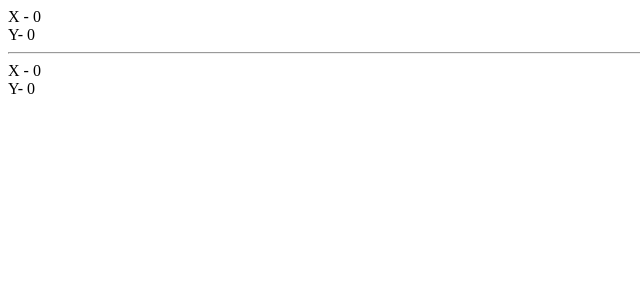
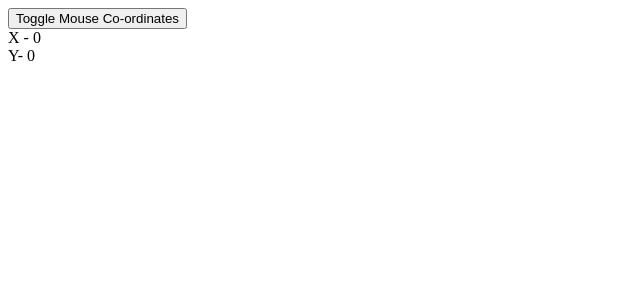
Before and after one commit to MrTwinkleSharma/Full-Stack-React, a React (Create React App) app in the folder tut-app/: page / in a window 1280 px wide. Shown: the top 300 px of the page, without its empty margins (0-640 px from the left). Built offline with nearby package versions, Linux system fonts and the light colour scheme.

Commit message:
useEffect (Cleanup)

```diff
--- a/tut-app/src/components/App.jsx
+++ b/tut-app/src/components/App.jsx
@@ -1,13 +1,10 @@
 import React from 'react';
-import MouseClass from './MouseClass.jsx';
-import MouseFunctional from './MouseFunctional.jsx';
+import TogglingComponent from './TogglingComponent';
 
 function App(){
 
         return <>
-        <MouseClass/>
-        <hr/>
-        <MouseFunctional/>
+        <TogglingComponent/>
         </>
 }
 
--- a/tut-app/src/components/MouseClass.jsx
+++ b/tut-app/src/components/MouseClass.jsx
@@ -5,7 +5,8 @@ class MouseClass extends Component{
         super(props);
         this.state ={
             x:0,
-            y:0
+            y:0,
+
         }
     }
     logMousePosition = (event) => {
@@ -16,23 +17,21 @@ class MouseClass extends Component{
     }
 
     componentDidMount(){
-        console.log("Event Listener will be added only Once(Class)!")
+        console.log("Event Listener added (Class)!")
         window.addEventListener('mousemove', this.logMousePosition)
-
     }
-
+    componentWillUnmount(){
+        window.removeEventListener('mousemove', this.logMousePosition);
+    }
 
 
     render(){
 
-    return <>
-    <div>X - {this.state.x}<br/> Y- {this.state.y}</div>
-    </>
-
+    return  <div>X - {this.state.x}<br/> Y- {this.state.y}</div>
 
     }
 
 }
 
 
-export default MouseClass;
+export default MouseClass ;
--- a/tut-app/src/components/MouseFunctional.jsx
+++ b/tut-app/src/components/MouseFunctional.jsx
@@ -1,15 +1,14 @@
 import React, { useState,useEffect } from 'react';
-
 
 function MouseFunctional () {
 
     const [mousePosition, setMousePosition] = useState({
-
-        x:0,
-        y:0
-
+            x:0,
+            y:0
         }
     );
+
+
     const logMousePosition = (event) => {
         setMousePosition ({
             x: event.clientX,
@@ -18,14 +17,14 @@ function MouseFunctional () {
     }
     useEffect(
         ()=>{
-        console.log("Event Listener will be added only Once (Functional)!")
+        console.log("Event Listener added (Functional)!")
         window.addEventListener('mousemove', logMousePosition);
+
+        return ()=>{window.removeEventListener('mousemove', logMousePosition)}
         }
     ,[]);
 
-    return <>
-    <div>X - {mousePosition.x}<br/> Y- {mousePosition.y}</div>
-    </>
+    return <div>X - {mousePosition.x}<br/> Y- {mousePosition.y}</div>
 }
 
 
--- /dev/null
+++ b/tut-app/src/components/TogglingComponent.jsx
@@ -0,0 +1,18 @@
+import React, { useState } from 'react';
+
+import MouseClass from './MouseClass.jsx';
+import MouseFunctional from './MouseFunctional.jsx';
+
+
+
+function TogglingComponent () {
+
+    const [display, setDisplay] = useState(true);
+    return <>
+    <button onClick={()=>{setDisplay(false)}}>Toggle Mouse Co-ordinates </button>
+    {
+        (display) && <MouseFunctional/>
+    }
+    </>
+}
+export default TogglingComponent;
```
